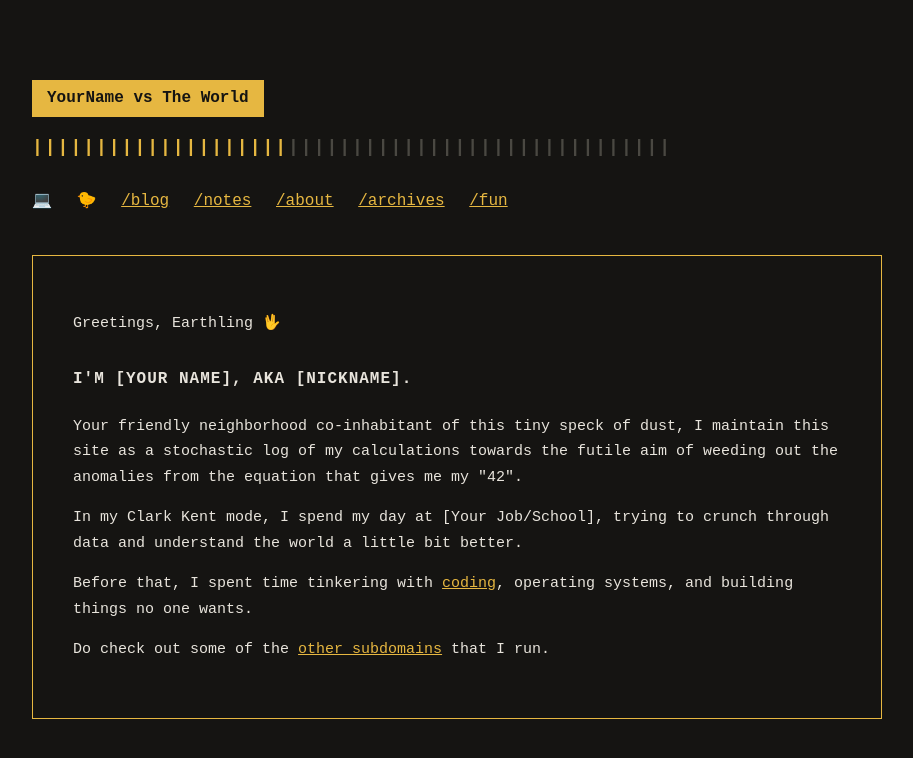
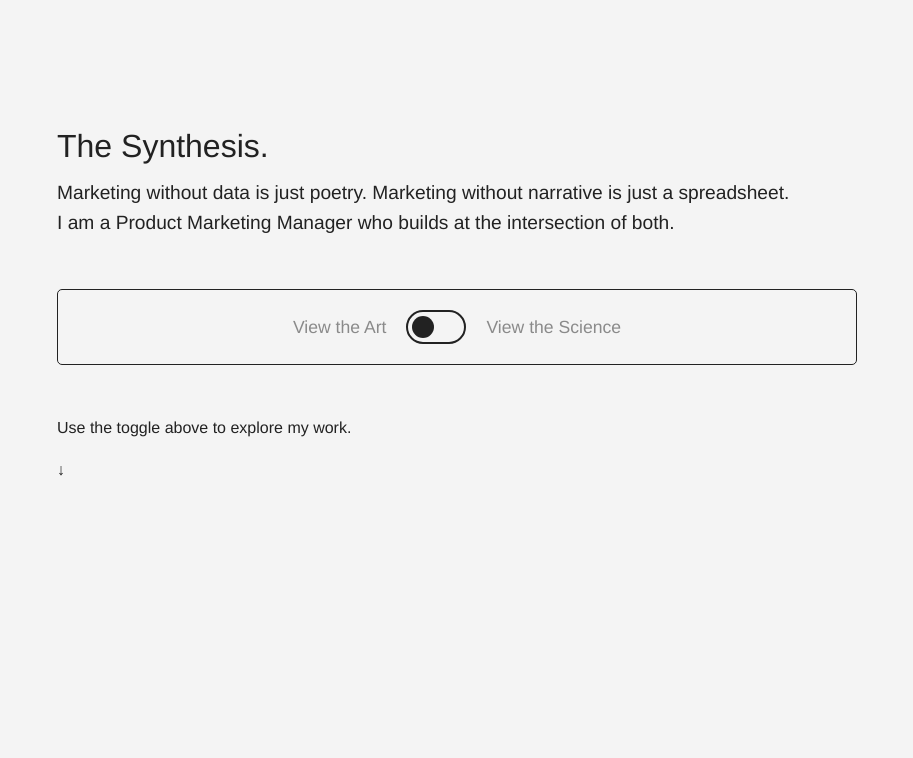
Before and after one commit to dualduel/dualduel.github.io, a plain HTML site: page index.html in a window 1280 px wide. Shown: the whole page, without its empty margins (183-1096 px from the left). Drawn offline with Linux system fonts and the light colour scheme.

Commit message:
Update title and styles in index.html

```diff
--- a/index.html
+++ b/index.html
@@ -3,161 +3,231 @@
 <head>
     <meta charset="UTF-8">
     <meta name="viewport" content="width=device-width, initial-scale=1.0">
-    <title>My Website</title>
+    <title>The Art & Science of PMM</title>
     <style>
-        /* COLOR PALETTE & TYPOGRAPHY */
+        /* --- GLOBAL & NEUTRAL STATE (THE SYNTHESIS) --- */
         :root {
-            --bg-color: #151412;       /* Very dark brown/black */
-            --text-color: #e8e4dc;     /* Off-white/cream */
-            --accent-color: #e6b741;   /* Gold/Yellow */
-            --dim-color: #4a4842;      /* Dim gray for empty progress */
+            --bg-color: #f4f4f4;
+            --text-color: #222222;
+            --accent-color: #555555;
+            --font-main: 'Helvetica Neue', Helvetica, Arial, sans-serif;
+            --transition-speed: 0.6s;
         }
 
         body {
             background-color: var(--bg-color);
             color: var(--text-color);
-            font-family: 'Courier New', Courier, monospace;
-            max-width: 850px;
-            margin: 60px auto;
+            font-family: var(--font-main);
+            transition: all var(--transition-speed) ease-in-out;
+            max-width: 800px;
+            margin: 80px auto;
             padding: 20px;
-            line-height: 1.7;
-            font-size: 15px;
+            line-height: 1.6;
         }
 
-        /* HEADER & LIFE BAR */
-        .header-container {
+        /* --- THE SCIENCE STATE --- */
+        body.theme-science {
+            --bg-color: #0d1117;
+            --text-color: #00ff41; /* Terminal Green */
+            --accent-color: #333333;
+            --font-main: 'Courier New', Courier, monospace;
+            background-image: linear-gradient(var(--accent-color) 1px, transparent 1px), linear-gradient(90deg, var(--accent-color) 1px, transparent 1px);
+            background-size: 20px 20px; /* Graph paper effect */
+        }
+
+        /* --- THE ART STATE --- */
+        body.theme-art {
+            --bg-color: #fcf9f2; /* Warm canvas */
+            --text-color: #2c2826; /* Soft charcoal */
+            --accent-color: #d4c5b0;
+            --font-main: 'Georgia', serif; /* Elegant serif */
+        }
+
+        /* --- HEADER --- */
+        h1 { font-size: 2rem; margin-bottom: 5px; font-weight: normal; transition: var(--transition-speed); }
+        .intro-text { font-size: 1.2rem; margin-bottom: 40px; }
+
+        /* --- TOGGLE UI --- */
+        .toggle-container {
             display: flex;
             align-items: center;
-            margin-bottom: 25px;
-            flex-wrap: wrap;
-            gap: 15px;
+            justify-content: center;
+            margin: 50px 0;
+            gap: 20px;
+            padding: 20px;
+            border: 1px solid var(--text-color);
+            border-radius: 5px;
         }
 
-        .site-title {
-            background-color: var(--accent-color);
-            color: var(--bg-color);
-            padding: 5px 15px;
-            font-weight: bold;
-            font-size: 16px;
+        .toggle-label {
+            font-size: 1.1rem;
+            cursor: pointer;
+            opacity: 0.5;
+            transition: opacity 0.3s;
         }
 
-        .life-bar-container {
-            font-weight: bold;
-            letter-spacing: 2px;
-            font-size: 18px;
+        .toggle-label.active { opacity: 1; font-weight: bold; text-decoration: underline; }
+
+        /* Custom Switch */
+        .switch { position: relative; display: inline-block; width: 60px; height: 34px; }
+        .switch input { opacity: 0; width: 0; height: 0; }
+        .slider {
+            position: absolute; cursor: pointer; top: 0; left: 0; right: 0; bottom: 0;
+            background-color: transparent; border: 2px solid var(--text-color);
+            transition: .4s; border-radius: 34px;
         }
+        .slider:before {
+            position: absolute; content: ""; height: 22px; width: 22px; left: 4px; bottom: 4px;
+            background-color: var(--text-color); transition: .4s; border-radius: 50%;
+        }
+        input:checked + .slider:before { transform: translateX(26px); }
 
-        .life-bar-lived { color: var(--accent-color); }
-        .life-bar-left { color: var(--dim-color); }
+        /* --- CONTENT BLOCKS --- */
+        .content-section { display: none; animation: fadeIn 0.8s; }
+        .content-section.active { display: block; }
 
-        /* NAVIGATION BAR */
-        .nav-links {
-            margin-bottom: 40px;
-            font-size: 16px;
+        @keyframes fadeIn { from { opacity: 0; transform: translateY(10px); } to { opacity: 1; transform: translateY(0); } }
+
+        .case-grid { display: grid; grid-template-columns: 1fr 1fr; gap: 20px; margin-top: 30px; }
+        @media (max-width: 600px) { .case-grid { grid-template-columns: 1fr; } }
+
+        .case-card {
+            border: 1px solid var(--text-color);
+            padding: 20px;
+            transition: transform 0.2s;
         }
-
-        .nav-links a {
-            color: var(--accent-color);
-            text-decoration: underline;
-            margin-right: 15px;
-        }
-
-        .nav-links span {
-            margin-right: 15px;
-        }
-
-        /* MAIN CONTENT BOX */
-        .content-box {
-            border: 1px solid var(--accent-color);
-            padding: 40px;
-        }
-
-        .content-box h2 {
-            font-size: 16px;
-            text-transform: uppercase;
-            letter-spacing: 1px;
-            margin-top: 30px;
-            margin-bottom: 20px;
-        }
-
-        a {
-            color: var(--accent-color);
-            text-decoration: underline;
-        }
-
-        /* Responsive tweak for mobile */
-        @media (max-width: 600px) {
-            .content-box { padding: 20px; }
-            .site-title { margin-bottom: 10px; }
-        }
+        .case-card:hover { transform: translateY(-5px); }
+        .case-title { font-weight: bold; margin-bottom: 10px; font-size: 1.1rem; }
     </style>
 </head>
 <body>
 
-    <div class="header-container">
-        <div class="site-title">YourName vs The World</div>
-        <div class="life-bar-container" id="asciiBar" title="Life Progress Bar (75 Years)">
-            </div>
+    <h1 id="mainTitle">The Synthesis.</h1>
+    <div class="intro-text" id="mainDesc">
+        Marketing without data is just poetry. Marketing without narrative is just a spreadsheet. <br>
+        I am a Product Marketing Manager who builds at the intersection of both.
     </div>
 
-    <div class="nav-links">
-        <span>💻</span>
-        <span>🐤</span>
-        <a href="#">/blog</a>
-        <a href="#">/notes</a>
-        <a href="#">/about</a>
-        <a href="#">/archives</a>
-        <a href="#">/fun</a>
+    <div class="toggle-container">
+        <span class="toggle-label" id="labelArt" onclick="forceTheme('art')">View the Art</span>
+
+        <label class="switch">
+            <input type="checkbox" id="themeToggle">
+            <span class="slider"></span>
+        </label>
+
+        <span class="toggle-label" id="labelScience" onclick="forceTheme('science')">View the Science</span>
     </div>
 
-    <div class="content-box">
-        <p>Greetings, Earthling 🖖</p>
+    <div id="contentNeutral" class="content-section active">
+        <p>Use the toggle above to explore my work.</p>
+        <p>&darr;</p>
+    </div>
 
-        <h2>I'm [YOUR NAME], aka [NICKNAME].</h2>
+    <div id="contentArt" class="content-section">
+        <h2>The Art of Perception</h2>
+        <p>Products don't win on features; they win on how they make the user feel. This is where positioning, storytelling, and empathy take the wheel.</p>
 
-        <p>Your friendly neighborhood co-inhabitant of this tiny speck of dust, I maintain this site as a stochastic log of my calculations towards the futile aim of weeding out the anomalies from the equation that gives me my "42".</p>
+        <div class="case-grid">
+            <div class="case-card">
+                <div class="case-title">01. The Narrative Arc</div>
+                <div>Rewriting the core messaging house for [Project Name] to focus on loss aversion rather than feature lists.</div>
+            </div>
+            <div class="case-card">
+                <div class="case-title">02. Emotional Resonance</div>
+                <div>Deep-dive qualitative user interviews that uncovered the true "Jobs to be Done" for [Target Audience].</div>
+            </div>
+            <div class="case-card">
+                <div class="case-title">03. The Blank Page</div>
+                <div>Long-form copywriting and manifesto design that redefined our category.</div>
+            </div>
+            <div class="case-card">
+                <div class="case-title">04. Visual Synthesis</div>
+                <div>Aligning brand aesthetics with product reality during the Go-To-Market launch of [Feature].</div>
+            </div>
+        </div>
+    </div>
 
-        <p>In my Clark Kent mode, I spend my day at [Your Job/School], trying to crunch through data and understand the world a little bit better.</p>
+    <div id="contentScience" class="content-section">
+        <h2>The Science of Growth</h2>
+        <p>Empathy is a hypothesis; metrics are the proof. This is where telemetry, segmentation, and rigorous testing validate the narrative.</p>
 
-        <p>Before that, I spent time tinkering with <a href="#">coding</a>, operating systems, and building things no one wants.</p>
-
-        <p>Do check out some of the <a href="#">other subdomains</a> that I run.</p>
+        <div class="case-grid">
+            <div class="case-card">
+                <div class="case-title">01. Data Telemetry</div>
+                <div>Funnel optimization that identified a 22% drop-off in onboarding, solved via A/B testing copy.</div>
+            </div>
+            <div class="case-card">
+                <div class="case-title">02. Market Sizing</div>
+                <div>Quantitative TAM/SAM/SOM analysis to justify pivoting our Go-To-Market strategy toward Enterprise.</div>
+            </div>
+            <div class="case-card">
+                <div class="case-title">03. Pricing Elasticity</div>
+                <div>Running structured willingness-to-pay (WTP) surveys to restructure our packaging tiers.</div>
+            </div>
+            <div class="case-card">
+                <div class="case-title">04. Churn Diagnostics</div>
+                <div>Building a predictive behavioral model to trigger retention campaigns before users churned.</div>
+            </div>
+        </div>
     </div>
 
     <script>
-        // --- CUSTOMIZE THIS DATE! ---
-        const birthDate = new Date("1995-06-15"); // Format: YYYY-MM-DD
-        const lifeExpectancyYears = 75;
-        const totalBars = 50; // Total number of '|' characters to show
-        // -----------------------------
+        const toggle = document.getElementById('themeToggle');
+        const body = document.body;
+        const contentNeutral = document.getElementById('contentNeutral');
+        const contentArt = document.getElementById('contentArt');
+        const contentScience = document.getElementById('contentScience');
+        const labelArt = document.getElementById('labelArt');
+        const labelScience = document.getElementById('labelScience');
+        const mainTitle = document.getElementById('mainTitle');
+        const mainDesc = document.getElementById('mainDesc');
 
-        function renderAsciiBar() {
-            const today = new Date();
-            const totalDays = lifeExpectancyYears * 365.25;
-            const daysLived = (today - birthDate) / (1000 * 60 * 60 * 24);
+        // Handle the Toggle Switch
+        toggle.addEventListener('change', function() {
+            if (this.checked) {
+                setTheme('science');
+            } else {
+                setTheme('art');
+            }
+        });
 
-            let percentage = (daysLived / totalDays);
-            if (percentage > 1) percentage = 1;
-            if (percentage < 0) percentage = 0;
-
-            const filledBarsCount = Math.floor(percentage * totalBars);
-            const emptyBarsCount = totalBars - filledBarsCount;
-
-            const filledBars = "|".repeat(filledBarsCount);
-            const emptyBars = "|".repeat(emptyBarsCount);
-
-            const displayPercentage = (percentage * 100).toFixed(4);
-
-            document.getElementById("asciiBar").innerHTML =
-                `<span class="life-bar-lived">${filledBars}</span>` +
-                `<span class="life-bar-left">${emptyBars}</span>`;
-
-            // Adds a hover effect to see the exact percentage
-            document.getElementById("asciiBar").title = `Life Progress: ${displayPercentage}% of 75 years`;
+        // Handle clicking the text labels
+        function forceTheme(theme) {
+            if (theme === 'science') {
+                toggle.checked = true;
+                setTheme('science');
+            } else {
+                toggle.checked = false;
+                setTheme('art');
+            }
         }
 
-        renderAsciiBar();
+        // The logic that changes the page
+        function setTheme(theme) {
+            // Hide all content blocks
+            contentNeutral.classList.remove('active');
+            contentArt.classList.remove('active');
+            contentScience.classList.remove('active');
+
+            // Reset labels
+            labelArt.classList.remove('active');
+            labelScience.classList.remove('active');
+
+            if (theme === 'science') {
+                body.className = 'theme-science';
+                contentScience.classList.add('active');
+                labelScience.classList.add('active');
+                mainTitle.innerText = "The Science.";
+                mainDesc.innerHTML = "Hypothesis. Experiment. Metric. Prove the value.";
+            } else if (theme === 'art') {
+                body.className = 'theme-art';
+                contentArt.classList.add('active');
+                labelArt.classList.add('active');
+                mainTitle.innerText = "The Art.";
+                mainDesc.innerHTML = "Empathy. Narrative. Perception. Shape the mind.";
+            }
+        }
     </script>
-
 </body>
 </html>
```
